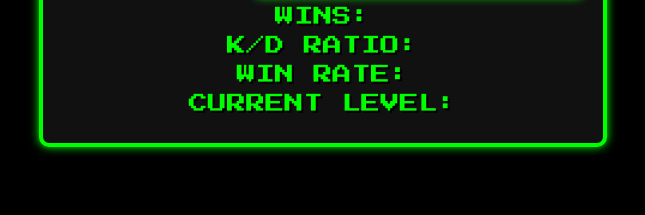
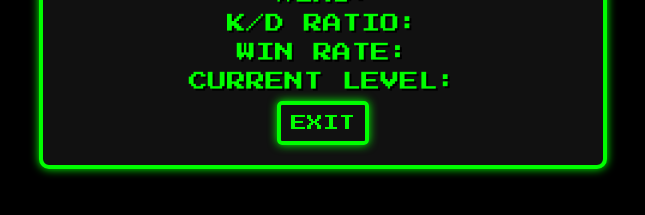
Before and after one commit to franco3445/Fortnite-Stat-Finder, an Electron app: page src/index.html in a window 800 px wide. Shown: the part 395-610 px from the top of the page, without its empty margins (77-722 px from the left). Drawn offline with Linux system fonts and the light colour scheme; no server answers.

Commit message:
exit html and css

```diff
--- a/src/index.css
+++ b/src/index.css
@@ -68,3 +68,16 @@ h2 {
   border-color: #ffcc00;
   box-shadow: 0 0 15px #ffcc00;
 }
+
+.exit {
+  border-radius: 5px;
+  border: 4px solid #00ff00;
+  box-shadow: 0 0 10px #00ff00;
+  max-width: 100px;
+  padding: 10px;
+}
+
+.exit-container {
+  display: flex;
+  justify-content: center;
+}
--- a/src/index.html
+++ b/src/index.html
@@ -27,6 +27,11 @@
   <div class="stat">
     Current Level: <span id="level"></span>
   </div>
+  <div class="exit-container">
+    <div class="exit">
+      Exit
+    </div>
+  </div>
 </div>
 <script src="renderer.js"></script>
 </body>
```
